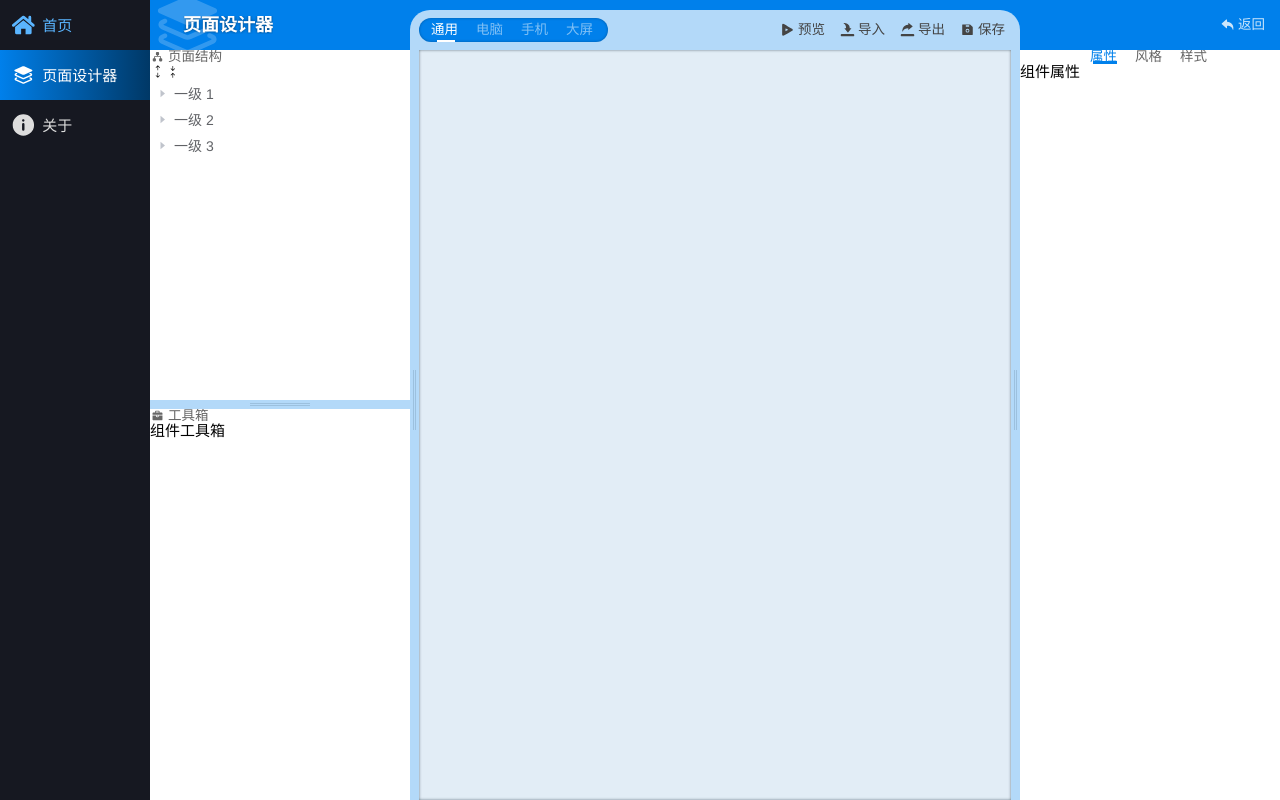
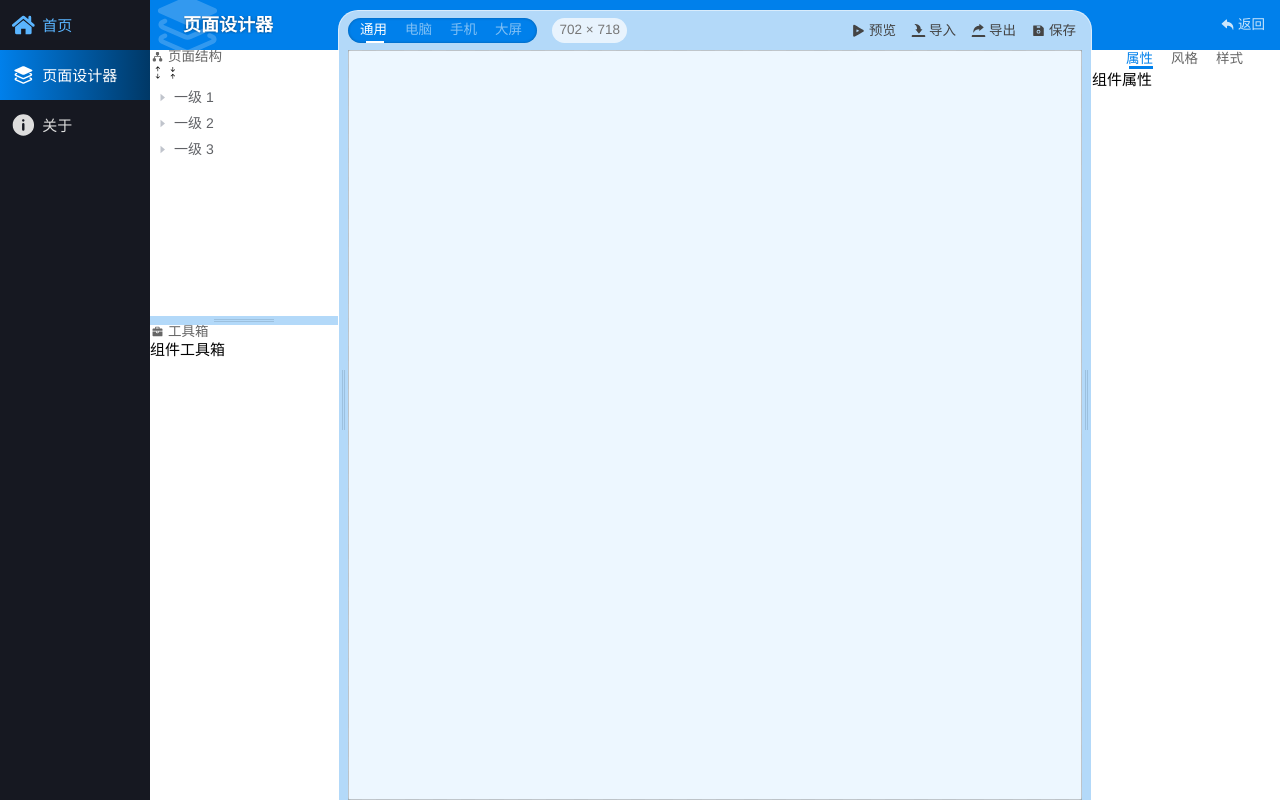
Before and after one commit to netwild/my-vue-demo, a Vue app: page /#/paged/design in a window 1280 px wide. Built offline with nearby package versions, Linux system fonts and the light colour scheme.

Commit message:
stage-size

```diff
--- a/package.json
+++ b/package.json
@@ -8,6 +8,7 @@
     "lint": "vue-cli-service lint"
   },
   "dependencies": {
+    "animate.css": "^4.1.0",
     "element-ui": "2.15.0",
     "vue": "^2.6.14",
     "vue-grid-layout": "^2.4.0",
--- a/src/assets/style/common.scss
+++ b/src/assets/style/common.scss
@@ -2,8 +2,7 @@
   height: 100%;
   font-size: 14px;
   font-family: Avenir, Helvetica, Arial, sans-serif;
-  line-height: 1;
-  vertical-align: middle;
+  line-height: 1.4;
   cursor: default;
   position: relative;
   margin: 0;
--- a/src/components/PageGenie/components/IconText.vue
+++ b/src/components/PageGenie/components/IconText.vue
@@ -42,6 +42,7 @@ export default {
     overflow: hidden;
     white-space: nowrap;
     text-overflow: ellipsis;
+    line-height: 1;
   }
   /* 主标题 */
   &.title {
--- /dev/null
+++ b/src/components/PageGenie/components/MainStage.vue
@@ -0,0 +1,42 @@
+<template>
+  <div class="main-stage" :class="'scope-' + scope">
+  </div>
+</template>
+
+<script>
+export default {
+  name: 'MainStage',
+  props: {
+    scope: {
+      type: String,
+      default: 'common'
+    }
+  },
+  methods: {
+  }
+}
+</script>
+
+<style scoped>
+.main-stage {
+  background-color: #edf7ff;
+  border-color: #fff;
+  border-style: solid;
+  transition: all .3s;
+  position: relative;
+  &.scope-mobile {
+    width: 400px;
+    height: calc(100% - 5rem);
+    border-width: 3px;
+    box-shadow: 0 0 1rem rgba(0,0,0, .1);
+    border-radius: 10px;
+    padding: 10px;
+  }
+  &:not([class*="scope-mobile"]) {
+    width: 100%;
+    height: 100%;
+    border-width: 0;
+    padding: 1rem;
+  }
+}
+</style>
--- a/src/components/PageGenie/components/PropertyBox.vue
+++ b/src/components/PageGenie/components/PropertyBox.vue
@@ -7,13 +7,13 @@
         <div class="item" :class="{ active : propActive == 'style' }" @click="propActive = 'style'">样式</div>
       </div>
     </div>
-    <div class="body" v-show="propActive == 'prop'">
+    <div class="body" key="prop" v-show="propActive == 'prop'">
       组件属性
     </div>
-    <div class="body" v-show="propActive == 'theme'">
+    <div class="body" key="theme" v-show="propActive == 'theme'">
       组件风格
     </div>
-    <div class="body" v-show="propActive == 'style'">
+    <div class="body" key="style" v-show="propActive == 'style'">
       组件样式
     </div>
   </div>
--- a/src/components/PageGenie/index.css
+++ b/src/components/PageGenie/index.css
@@ -89,7 +89,24 @@
         align-items: center;
         border-top-left-radius: 20px;
         border-top-right-radius: 20px;
+        border-width: 1px 1px 0 1px;
+        border-style: solid;
+        border-color: rgba(255,255,255, .5);
         background-color: rgba(255,255,255, .7);
+        .left-tools-bar {
+          display: flex;
+          align-items: center;
+          .stage-size-monitor {
+            font-size: .9rem;
+            background: rgba(255,255,255, .7);
+            color: #777;
+            border-radius: 1rem;
+            padding: .2rem .5rem;
+            line-height: 1.4;
+            white-space: nowrap;
+            overflow: hidden;
+          }
+        }
         .right-tools-bar {
           display: flex;
           align-items: center;
@@ -101,9 +118,18 @@
     }
     .main-body-wrap {
       flex: 1;
-      background-color: #e2edf6;
-      box-shadow: 0 0 3px #647582 inset;
-      margin: 0 9px;
+      padding: 0 10px;
+      .main-body {
+        width: 100%;
+        height: 100%;
+        padding: 1px;
+        background: repeating-linear-gradient(135deg, #F2F2F2, #F2F2F2 10px, #eee 0, #eee 20px);
+        box-shadow: 0 0 3px #647582 inset;
+        display: flex;
+        justify-content: center;
+        align-items: center;
+        position: relative;
+      }
     }
   }
   .router-link-active {
--- a/src/components/PageGenie/index.vue
+++ b/src/components/PageGenie/index.vue
@@ -1,25 +1,28 @@
 <template>
   <div class="page paged">
-    <div class="side-wrap side-left-wrap" :style="{ 'width': sideLeftWidth + 'px' }">
+    <div class="side-wrap side-left-wrap" :style="{ 'width': sizes.sideWidthLeft + 'px' }">
       <div class="header-wrap side-header-wrap">
         <icon-text icon="navi-page" text="页面设计器" theme="title" />
       </div>
       <div class="side-body-wrap">
-        <div class="side-box page-struct-container" :style="{ 'height': pageStructHeight + 'px' }">
+        <div class="side-box page-struct-container" :style="{ 'height': sizes.pageStructHeight + 'px' }">
           <page-struct :scope="scopeCurrent"></page-struct>
         </div>
         <div class="side-box comp-box-container">
           <comp-box :scope="scopeCurrent"></comp-box>
         </div>
-        <drag-line dir="v" mode="top" :min="0" :max="800" :pos="pageStructHeight" @drag="sideTopDrag"></drag-line>
+        <drag-line dir="v" mode="top" :min="0" :max="sizes.pageStructMax" :pos="sizes.pageStructHeight" @drag="sideTopDrag"></drag-line>
       </div>
-      <drag-line dir="h" mode="left" :min="0" :max="500" :pos="sideLeftWidth" @drag="sideLeftDrag"></drag-line>
+      <drag-line dir="h" mode="left" :min="0" :max="sizes.sideWidthMax" :pos="sizes.sideWidthLeft + 1" @drag="sideLeftDrag"></drag-line>
     </div>
     <div class="main-wrap">
       <div class="header-wrap main-header-wrap">
         <div class="main-header-inner">
           <div class="left-tools-bar">
             <scope-tab :current="scopeCurrent" @scopeTabChg="scopeTabChg"></scope-tab>
+            <div class="stage-size-monitor">
+              {{ sizes.mobileStageWidth }} × {{ sizes.mobileStageHeight }}
+            </div>
           </div>
           <div class="right-tools-bar">
             <icon-text icon="paged-preview" text="预览" theme="tool" />
@@ -29,9 +32,13 @@
           </div>
         </div>
       </div>
-      <div class="main-body-wrap"></div>
+      <div class="main-body-wrap">
+        <div class="main-body">
+          <main-stage ref="mainStage" :scope="scopeCurrent"></main-stage>
+        </div>
+      </div>
     </div>
-    <div class="side-wrap side-right-wrap" :style="{ 'width': sideRightWidth + 'px' }">
+    <div class="side-wrap side-right-wrap" :style="{ 'width': sizes.sideWidthRight + 'px' }">
       <div class="header-wrap side-header-wrap">
         <router-link to="/">
           <icon-text icon="paged-back" text="返回" theme="navi" />
@@ -40,7 +47,7 @@
       <div class="side-box side-body-wrap">
         <property-box :scope="scopeCurrent"></property-box>
       </div>
-      <drag-line dir="h" mode="right" :min="0" :max="500" :pos="sideRightWidth" @drag="sideRightDrag"></drag-line>
+      <drag-line dir="h" mode="right" :min="0" :max="sizes.sideWidthMax" :pos="sizes.sideWidthRight + 1" @drag="sideRightDrag"></drag-line>
     </div>
   </div>
 </template>
@@ -52,30 +59,61 @@ import DragLine from './components/DragLine'
 import PageStruct from './components/PageStruct'
 import CompBox from './components/CompBox'
 import PropertyBox from './components/PropertyBox'
+import MainStage from './components/MainStage'
 export default {
   components: {
-    IconText, ScopeTab, DragLine, PageStruct, CompBox, PropertyBox
+    IconText, ScopeTab, DragLine, PageStruct, CompBox, PropertyBox, MainStage
   },
   data () {
     return {
       scopeCurrent: 'common',
-      sideLeftWidth: 260,
-      sideRightWidth: 260,
-      pageStructHeight: 350
+      sizes: {
+        rootWidth: 0,
+        rootHeight: 0,
+        sideWidthLeft: 0,
+        sideWidthRight: 0,
+        sideWidthMax: 0,
+        pageStructHeight: 0,
+        pageStructMax: 0,
+        mobileStageWidth: 0,
+        mobileStageHeight: 0
+      }
     }
   },
+  mounted () {
+    this.updateRootSize()
+    this.observeMainSize()
+  },
   methods: {
+    updateRootSize () {
+      this.sizes.rootWidth = this.$el.clientWidth
+      this.sizes.rootHeight = this.$el.clientHeight
+      this.sizes.sideWidthLeft = parseInt(this.sizes.rootWidth / 6)
+      this.sizes.sideWidthRight = parseInt(this.sizes.rootWidth / 6)
+      this.sizes.sideWidthMax = parseInt(this.sizes.rootWidth * 3 / 10)
+      this.sizes.pageStructHeight = parseInt(this.sizes.rootHeight / 3)
+      this.sizes.pageStructMax = parseInt(this.sizes.rootHeight * 2 / 3)
+    },
+    observeMainSize () {
+      const childRoot = this.$refs.mainStage.$el
+      const resizeObserver = new ResizeObserver(entries => {
+        const rect = entries[0].contentRect
+        this.sizes.mobileStageWidth = parseInt(rect.width)
+        this.sizes.mobileStageHeight = parseInt(rect.height)
+      })
+      resizeObserver.observe(childRoot)
+    },
     scopeTabChg (curr) {
       this.scopeCurrent = curr
     },
     sideLeftDrag (pos) {
-      this.sideLeftWidth = pos
+      this.sizes.sideWidthLeft = pos
     },
     sideRightDrag (pos) {
-      this.sideRightWidth = pos
+      this.sizes.sideWidthRight = pos
     },
     sideTopDrag (pos) {
-      this.pageStructHeight = pos
+      this.sizes.pageStructHeight = pos
     }
   }
 }
```
Also changed, not shown: 1 other file (tests, documents, lock files or other folders).
